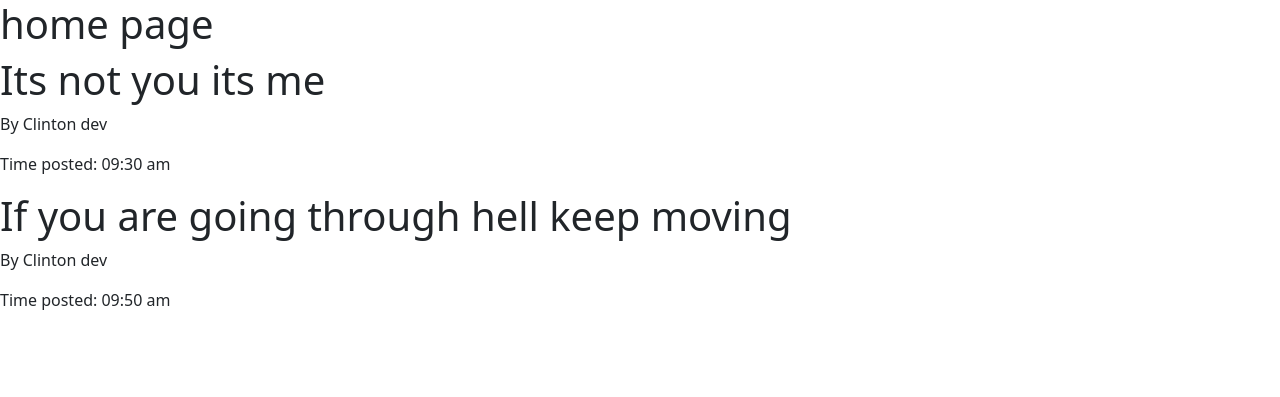
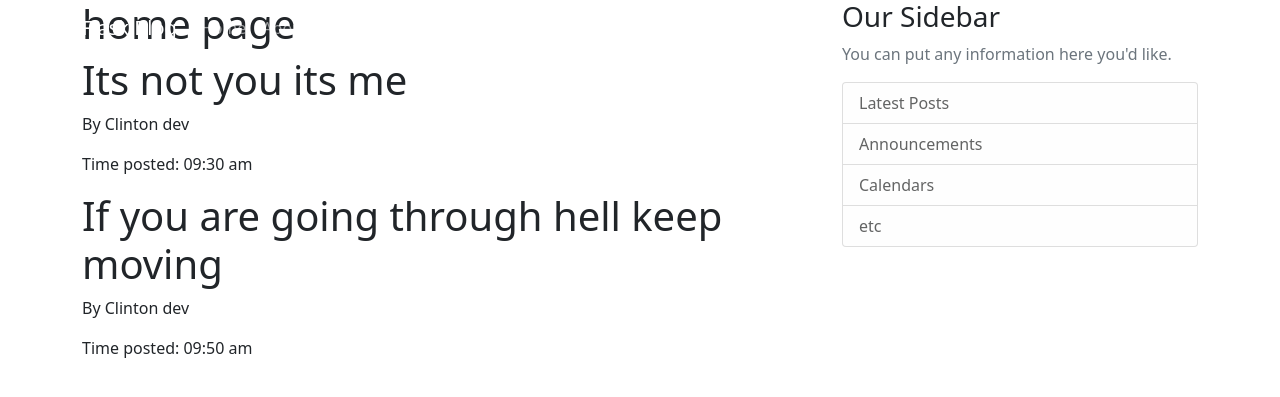
Before and after one commit to Clinton-dev/pitch-in-60, a Flask app: page / in a window 1280 px wide. Shown: the top 397 px of the page. Run offline with Flask 2, Linux system fonts and the light colour scheme.

Commit message:
Add navigation

```diff
--- a/templates/layout.html
+++ b/templates/layout.html
@@ -12,7 +12,47 @@
     <link href="https://cdn.jsdelivr.net/npm/bootstrap@5.0.2/dist/css/bootstrap.min.css" rel="stylesheet" integrity="sha384-EVSTQN3/azprG1Anm3QDgpJLIm9Nao0Yz1ztcQTwFspd3yD65VohhpuuCOmLASjC" crossorigin="anonymous">
 </head>
 <body>
-   {% block content %}{% endblock %}
+    <header class="site-header">
+        <nav class="navbar navbar-expand-md navbar-dark bg-steel fixed-top">
+          <div class="container">
+            <a class="navbar-brand mr-4" href="/">Flask Blog</a>
+            <button class="navbar-toggler" type="button" data-toggle="collapse" data-target="#navbarToggle" aria-controls="navbarToggle" aria-expanded="false" aria-label="Toggle navigation">
+              <span class="navbar-toggler-icon"></span>
+            </button>
+            <div class="collapse navbar-collapse" id="navbarToggle">
+              <div class="navbar-nav mr-auto">
+                <a class="nav-item nav-link" href="/">Home</a>
+                <a class="nav-item nav-link" href="/about">About</a>
+              </div>
+              <!-- Navbar Right Side -->
+              <div class="navbar-nav">
+                <a class="nav-item nav-link" href="/login">Login</a>
+                <a class="nav-item nav-link" href="/register">Register</a>
+              </div>
+            </div>
+          </div>
+        </nav>
+      </header>
+      <main role="main" class="container">
+        <div class="row">
+          <div class="col-md-8">
+            {% block content %}{% endblock %}
+          </div>
+          <div class="col-md-4">
+            <div class="content-section">
+              <h3>Our Sidebar</h3>
+              <p class='text-muted'>You can put any information here you'd like.
+                <ul class="list-group">
+                  <li class="list-group-item list-group-item-light">Latest Posts</li>
+                  <li class="list-group-item list-group-item-light">Announcements</li>
+                  <li class="list-group-item list-group-item-light">Calendars</li>
+                  <li class="list-group-item list-group-item-light">etc</li>
+                </ul>
+              </p>
+            </div>
+          </div>
+        </div>
+      </main>
    <script src="https://cdn.jsdelivr.net/npm/bootstrap@5.0.2/dist/js/bootstrap.bundle.min.js" integrity="sha384-MrcW6ZMFYlzcLA8Nl+NtUVF0sA7MsXsP1UyJoMp4YLEuNSfAP+JcXn/tWtIaxVXM" crossorigin="anonymous"></script>
 </body>
 </html>
```
